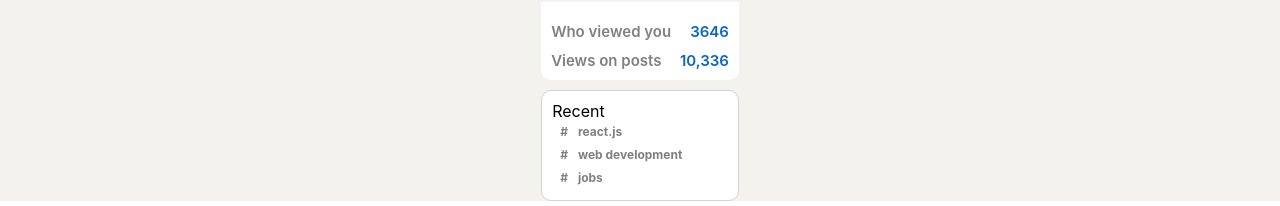
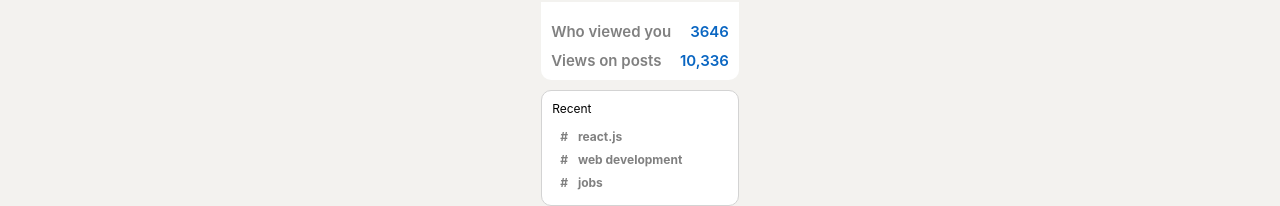
Before and after one commit to chandran-jr/NetworKit, a React (Create React App) app: page / in a window 1280 px wide. Shown: the part 229-435 px from the top of the page. Built offline with nearby package versions, Linux system fonts and the light colour scheme.

Commit message:
Add files via upload

```diff
--- a/src/Sidebar.css
+++ b/src/Sidebar.css
@@ -96,6 +96,11 @@
     color: black;
 }
 
+.sidebar__bottom > p{
+    font-size: 12px;
+    padding-bottom: 10px;
+}
+
 .sidebar__hash{
     margin-right: 10px;
     margin-left: 5px;
```
